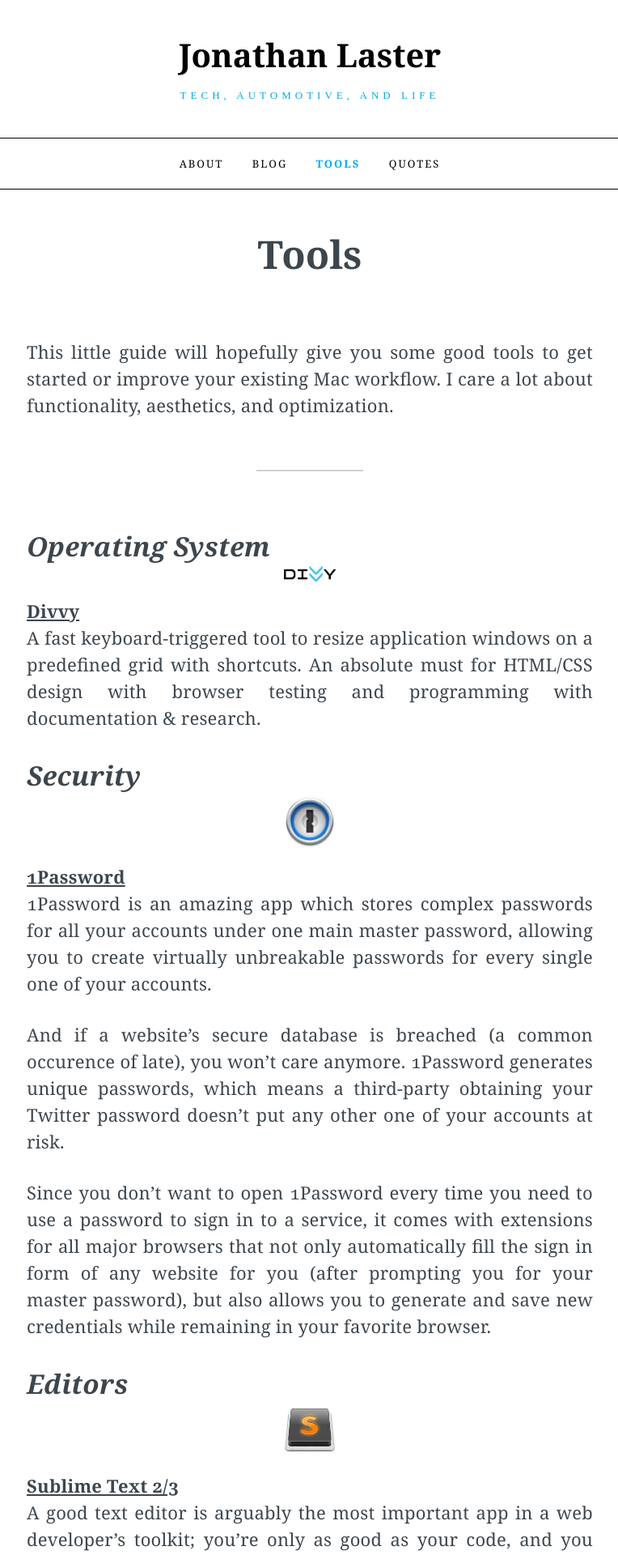
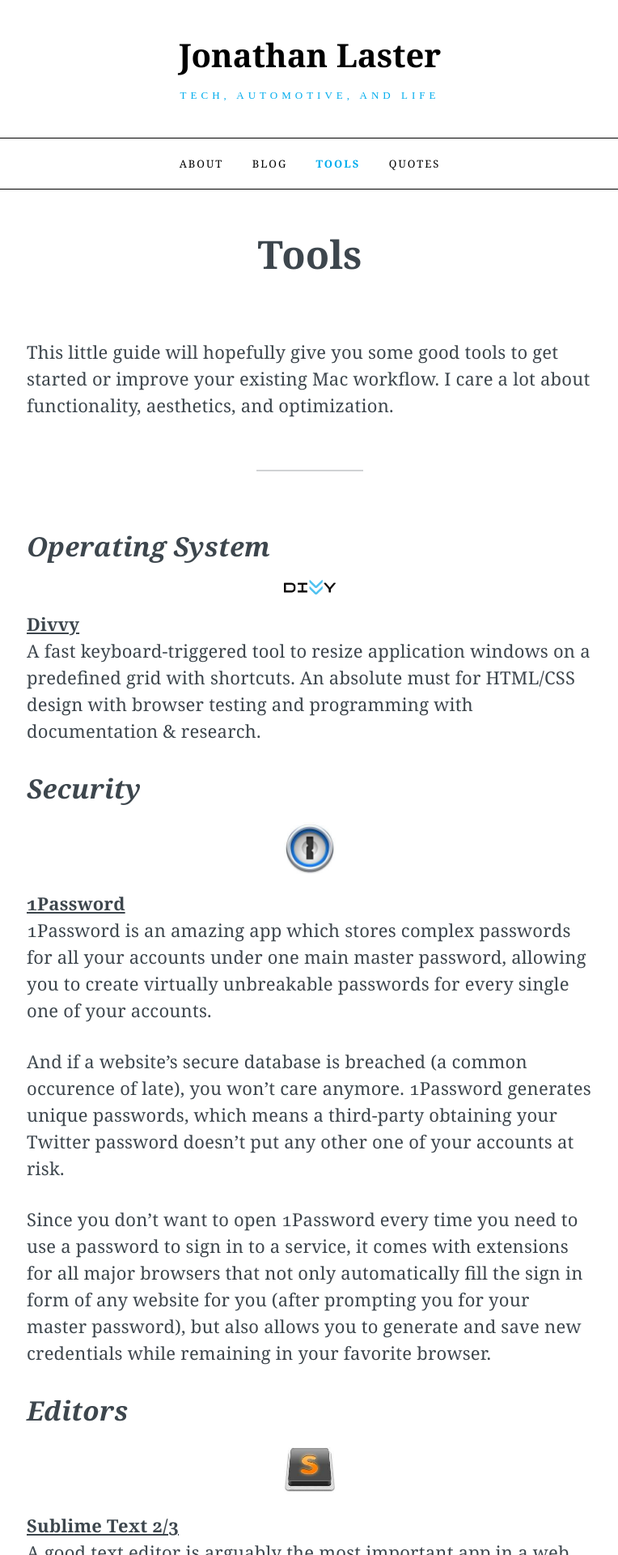
Before and after one commit to last-dev/jdl.io, a Jekyll site: the page built from tools.md, in a window 1280 px wide. Shown: the top 1920 px of the page at 81% size, without its empty margins (257-1021 px from the left). Built offline with Jekyll 4.4.1, drawn with Linux system fonts in a browser that asks for light colours; nearby versions of some CDN libraries.

Commit message:
Fixed font-weight

```diff
--- a/css/main.sass
+++ b/css/main.sass
@@ -22,9 +22,12 @@
 header, main, footer, p, blockquote, ul, ol, h1, h2
   margin-bottom: 30px
 
+h1, h2, h3, h4
+  font-weight: 700
+  text-rendering: optimizeLegibility
+
 h1
   font:
-    weight: 800
     size: 3em
   line-height: 1.25
   color: $content-font-color
@@ -32,14 +35,15 @@
 h2
   padding-top: 1.55556em
 
+
 h3
   font-size: 1.5em
+  margin-bottom: .5em
   text-align: justify
 
 h4
   font:
     family: "franklin-gothic-urw", Geneva, Verdana, san-serif
-    weight: 600
   margin-bottom: 0.77778em
 
 
@@ -254,7 +258,6 @@
   line-height: 1.5
   letter-spacing: .01em
   text-rendering: optimizeLegibility
-  text-align: justify
 
   a
     color: $content-font-color
```
